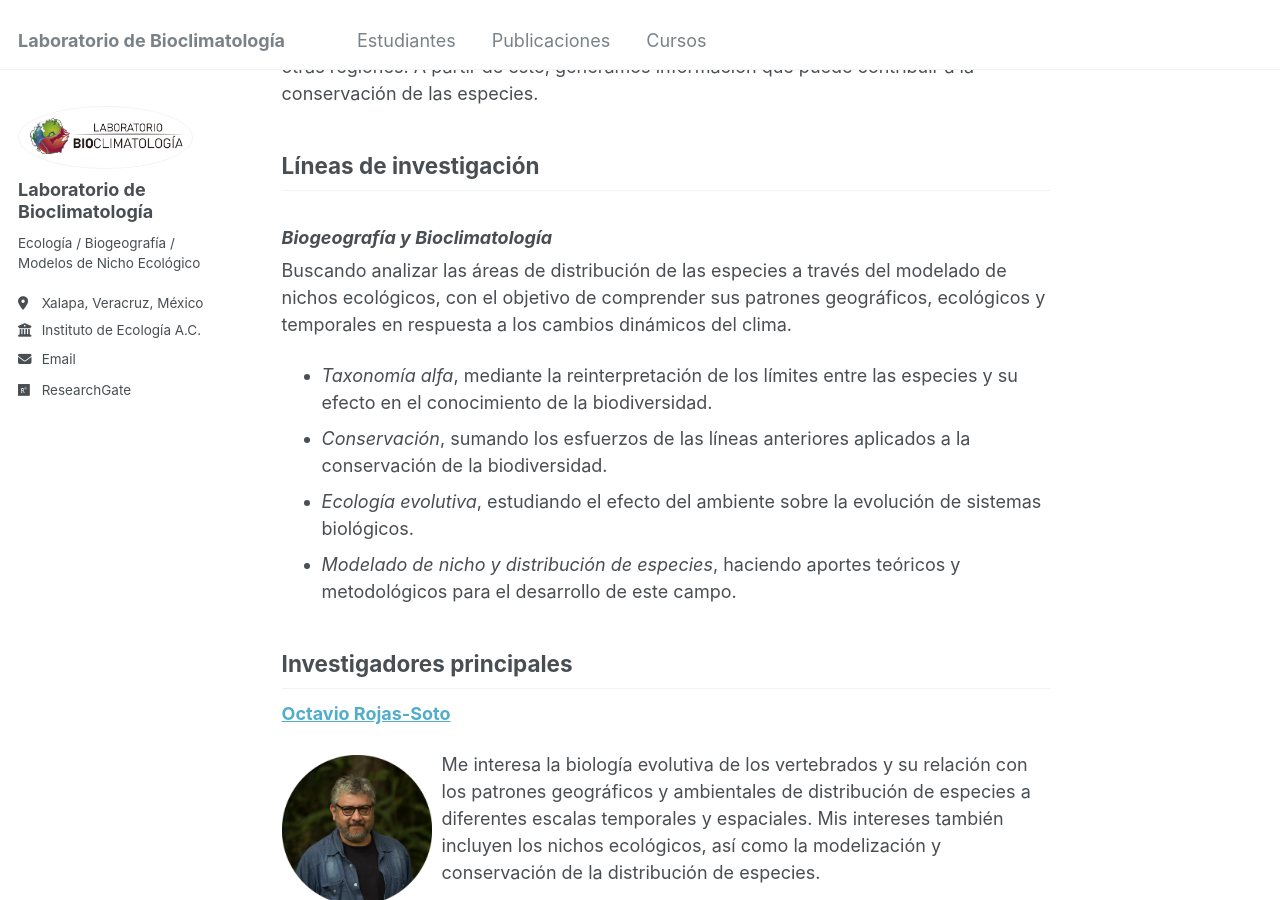
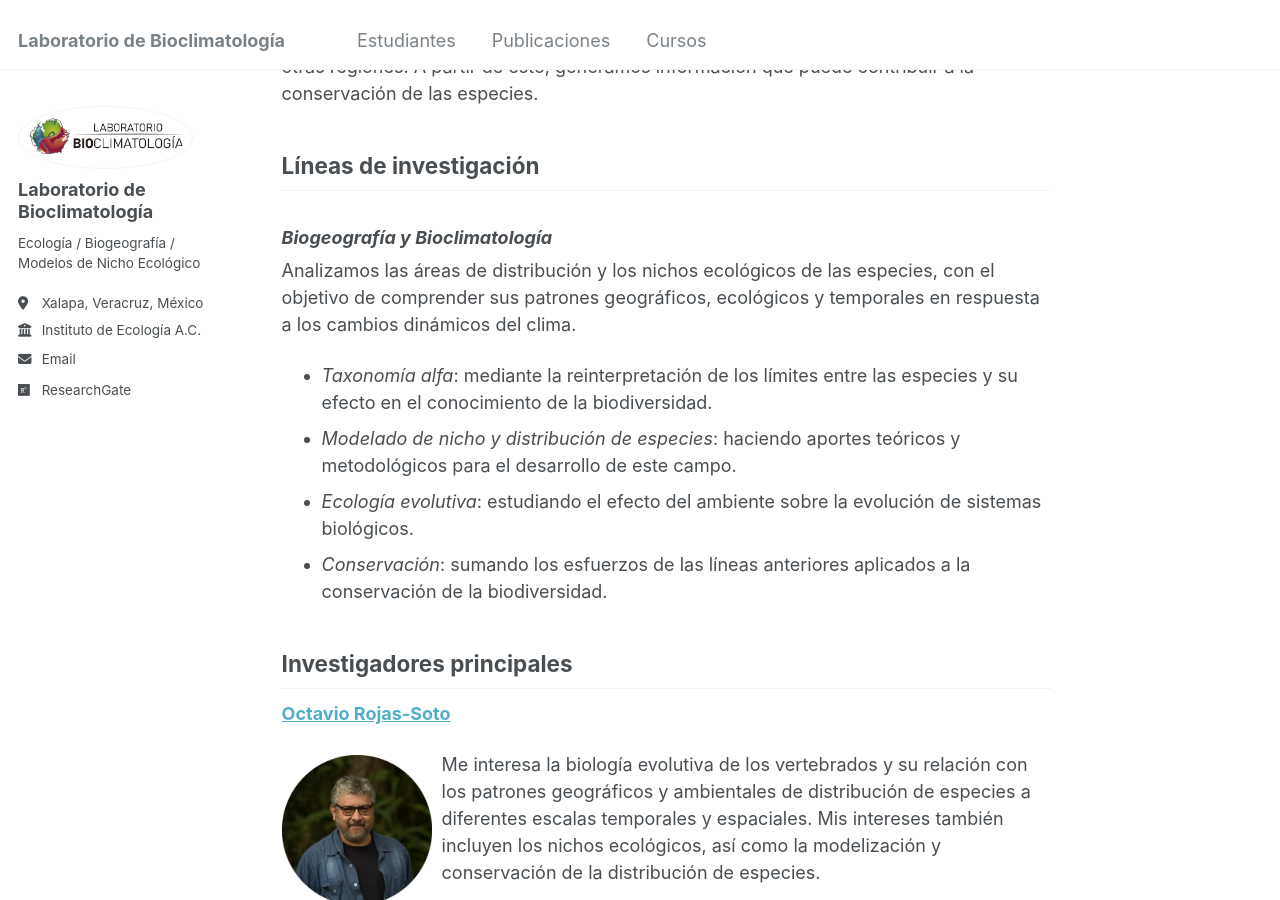
Before and after one commit to Labbioclim/bioclimat, a Jekyll site: the page built from _pages/about.md, in a window 1280 px wide and 900 px high, scrolled down 696 px. Built offline with Jekyll 4.4.1, drawn with Linux system fonts in a browser that asks for light colours.

Commit message:
Update about.md
Cambio en redacción del inicio

```diff
--- a/_pages/about.md
+++ b/_pages/about.md
@@ -13,11 +13,12 @@ Estudiamos los patrones de distribución geográfica y ecológica de las especie
 Líneas de investigación
 ------
 ### *Biogeografía y Bioclimatología*
-Buscando analizar las áreas de distribución de las especies a través del modelado de nichos ecológicos, con el objetivo de comprender sus patrones geográficos, ecológicos y temporales en respuesta a los cambios dinámicos del clima.
-* *Taxonomía alfa*, mediante la reinterpretación de los límites entre las especies y su efecto en el conocimiento de la biodiversidad.
-* *Conservación*, sumando los esfuerzos de las líneas anteriores aplicados a la conservación de la biodiversidad.
-* *Ecología evolutiva*, estudiando el efecto del ambiente sobre la evolución de sistemas biológicos.
-* *Modelado de nicho y distribución de especies*, haciendo aportes teóricos y metodológicos para el desarrollo de este campo.
+Analizamos las áreas de distribución y los nichos ecológicos de las especies, con el objetivo de comprender sus patrones geográficos, ecológicos y temporales en respuesta a los cambios dinámicos del clima.
+
+* *Taxonomía alfa*: mediante la reinterpretación de los límites entre las especies y su efecto en el conocimiento de la biodiversidad.
+* *Modelado de nicho y distribución de especies*: haciendo aportes teóricos y metodológicos para el desarrollo de este campo.
+* *Ecología evolutiva*: estudiando el efecto del ambiente sobre la evolución de sistemas biológicos.
+* *Conservación*: sumando los esfuerzos de las líneas anteriores aplicados a la conservación de la biodiversidad.
 
 Investigadores principales
 ------
```
